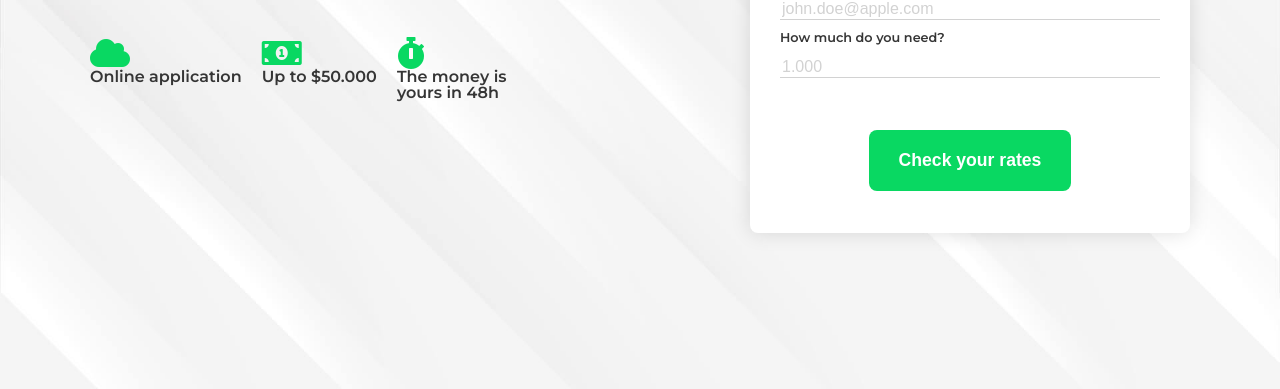
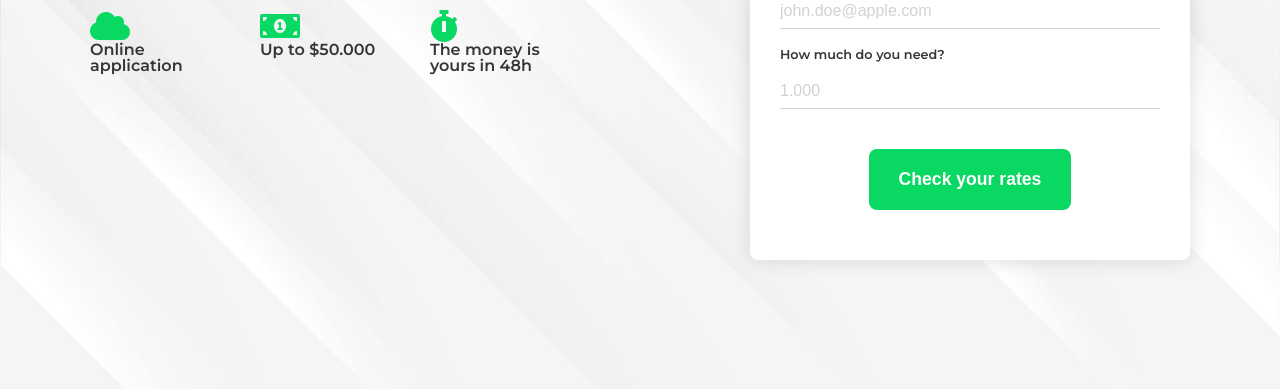
Before and after one commit to MonikaJedrzejak/Egzamin1, a plain HTML site: page index.html in a window 1280 px wide. Shown: the part 411-800 px from the top of the page. Drawn offline with Linux system fonts and the light colour scheme.

Commit message:
drobne poprawki po analizie rozwiązania

```diff
--- a/css/style.css
+++ b/css/style.css
@@ -16,12 +16,15 @@ body {
     background-image: url("../images/background.jpg");
     background-repeat: no-repeat;
     background-size: cover;
+    background-position: center; /**/
 }
 a {
     text-decoration: none;
 }
 .container {
     width:  1100px;
+    max-width: 1100px; /**/
+    margin: 0 auto; /**/
 }
 header {
     display: flex;
@@ -47,6 +50,9 @@ header {
     font-weight: var(--font-semi-bold);
     color: var(--text-color);
 }
+/*.nav__menu__item:last-child a{*/
+/*    padding-right: 0;*/
+/*}*/
 main {
     height: calc(100vh - 80px);
     width: 100vw;
@@ -69,6 +75,7 @@ main {
     font-weight: var(--font-bold);
     color: var(--main-color);
     margin-bottom: 60px;
+    line-height: 1em;
 }
 .intro__icons {
     display: flex;
@@ -78,6 +85,7 @@ main {
     font-weight: var(--font-semi-bold);
     color: var(--text-color);
     margin-right: 20px;
+    width: 150px; /**/
 }
 .intro__icons p::before {
     font-family: "Font Awesome 5 Free";
@@ -97,7 +105,7 @@ main {
 .intro__form {
     width: 40%;
     background-color: white;
-    box-shadow: 0 0 20px rgba(0, 0, 0, 0.13);
+    box-shadow: 0 0 20px 0 rgba(0, 0, 0, 0.13);
     border-radius: var(--border-radius);
     display: flex;
     flex-direction: column;
@@ -121,15 +129,17 @@ main {
 .intro__form input {
     border: none;
     border-bottom: 1px solid #D2D2D2;
-    margin-bottom: 12px;
-    width: 100%
+    margin-bottom: 20px;
+    width: 100%;
+    padding: 8px 0;
 }
 .intro__form input::placeholder {
     color: #D2D2D2;
     /*margin-bottom: 8px;*/
 }
 .form__submit input {
-    margin-top: 40px;
+    /*display: inline-block; !* czy to jest potrzebne? *!*/
+    margin-top: 20px;
     border: none;
     background-color: var(--accent-color);
     border-radius: var(--border-radius);
--- a/index.html
+++ b/index.html
@@ -39,7 +39,7 @@
                 <div class="intro__icons">
                     <p class="icons__item"><br>Online application</p>
                     <p class="icons__item"><br>Up to $50.000</p>
-                    <p class="icons__item"><br>The money is<br>yours in 48h</p>
+                    <p class="icons__item"><br>The money is yours in 48h</p>
                 </div>
             </div>
             <div class="intro__form">
```
